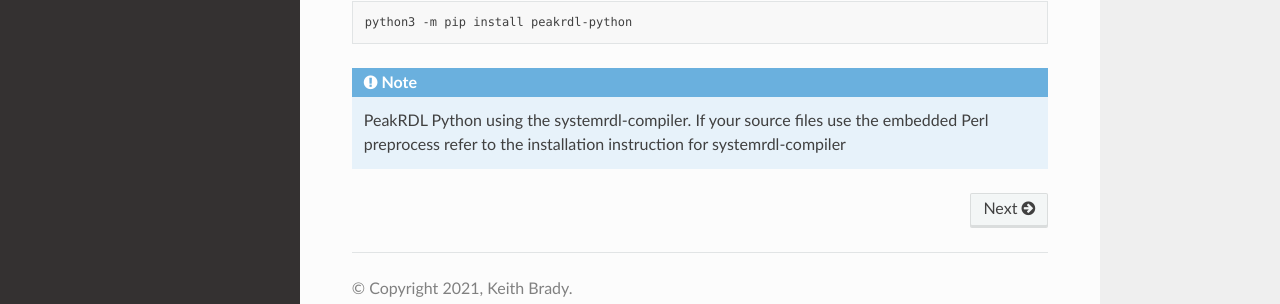
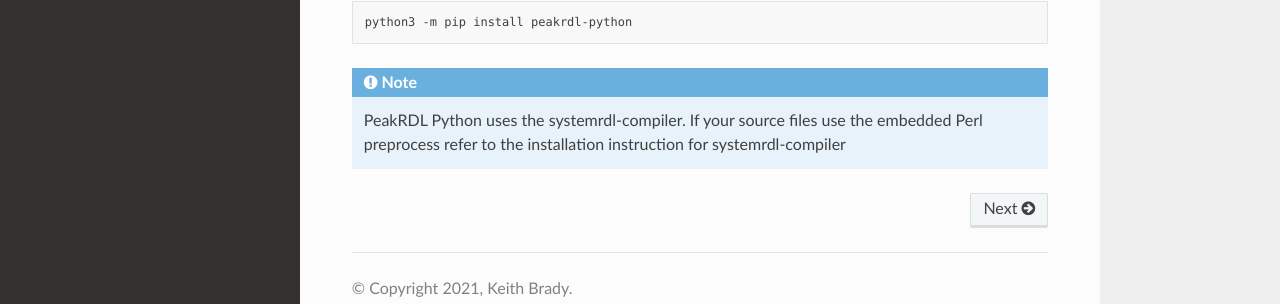
Before and after one commit to krcb197/PeakRDL-python, a Sphinx documentation site: the page built from docs/index.rst, in a window 1280 px wide. Shown: the part 391-695 px from the top of the page. Built offline with Sphinx 7.4.7 and the Read the Docs theme 2.0.0, drawn with Linux system fonts in a browser that asks for light colours.

Commit message:
Fixed documentation error

```diff
--- a/docs/index.rst
+++ b/docs/index.rst
@@ -18,7 +18,7 @@ Install from `PyPi`_ using pip
 
 .. _PyPi: https://pypi.org/project/peakrdl-python
 
-.. note:: PeakRDL Python using the systemrdl-compiler. If your source files use
+.. note:: PeakRDL Python uses the systemrdl-compiler. If your source files use
           the embedded Perl preprocess refer to the installation instruction for
           systemrdl-compiler
 
```
